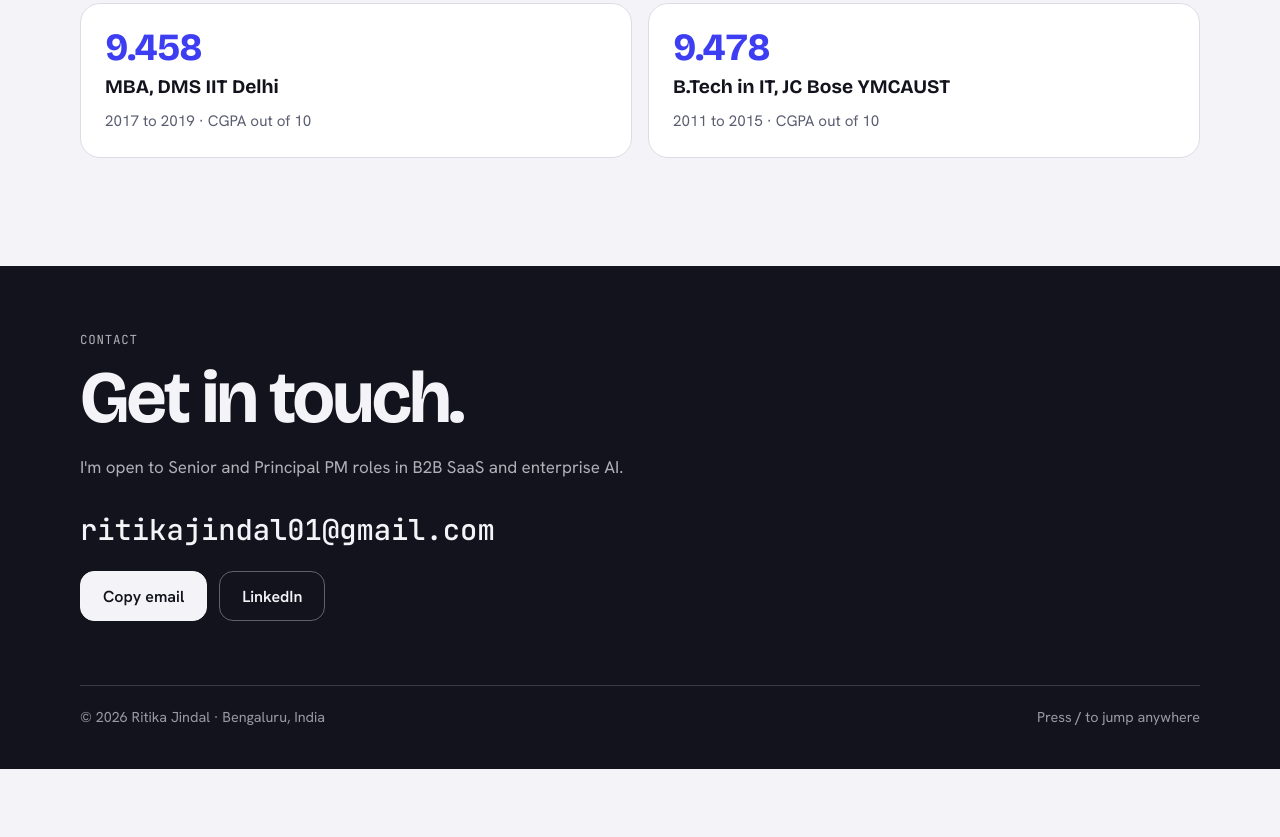
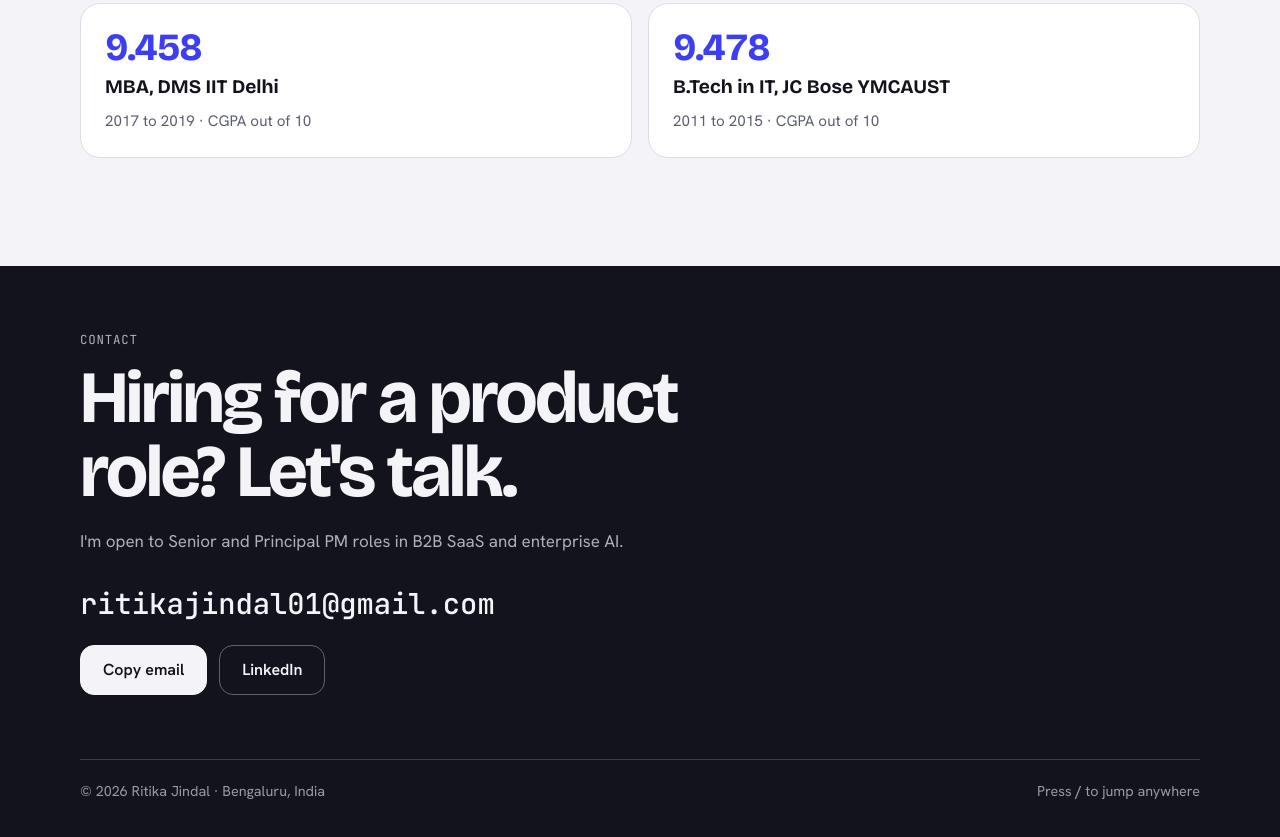
Before and after one commit to jindal/AI-work, a plain HTML site: page index.html in a window 1280 px wide. Shown: the part 4740-5577 px from the top of the page. Before the commit the page ends 5509 px from the top, so only its background shows below. Drawn offline with nearby package versions, Linux system fonts and the light colour scheme.

Commit message:
Contact heading: Hiring for a product role
Co-Authored-By: Claude Fable 5.2 <noreply@anthropic.com>
Claude-Session: https://claude.ai/code/session_012UWV2Nups64KLevDGV1kK4

```diff
--- a/index.html
+++ b/index.html
@@ -499,7 +499,7 @@ details.job > summary:hover .jt{color:var(--accent)}
 <footer class="contact" id="contact">
   <div class="wrap">
     <div class="mono" style="opacity:.7">Contact</div>
-    <h2 style="margin-top:12px">Get in touch.</h2>
+    <h2 style="margin-top:12px">Hiring for a product role? Let's talk.</h2>
     <p class="sub">I'm open to Senior and Principal PM roles in B2B SaaS and enterprise AI.</p>
     <span class="mail" id="mail">ritikajindal01@gmail.com</span>
     <div class="cta">
```
